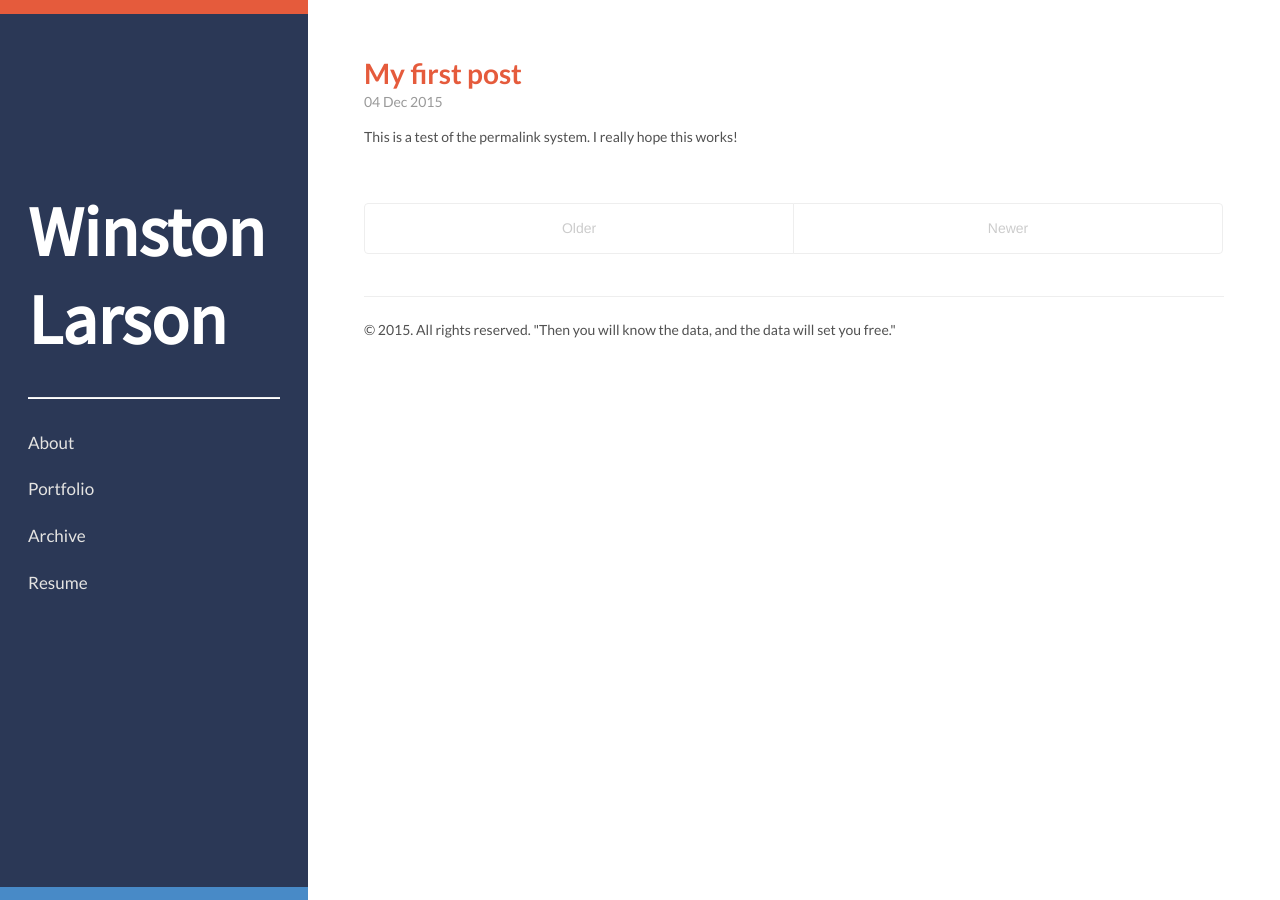
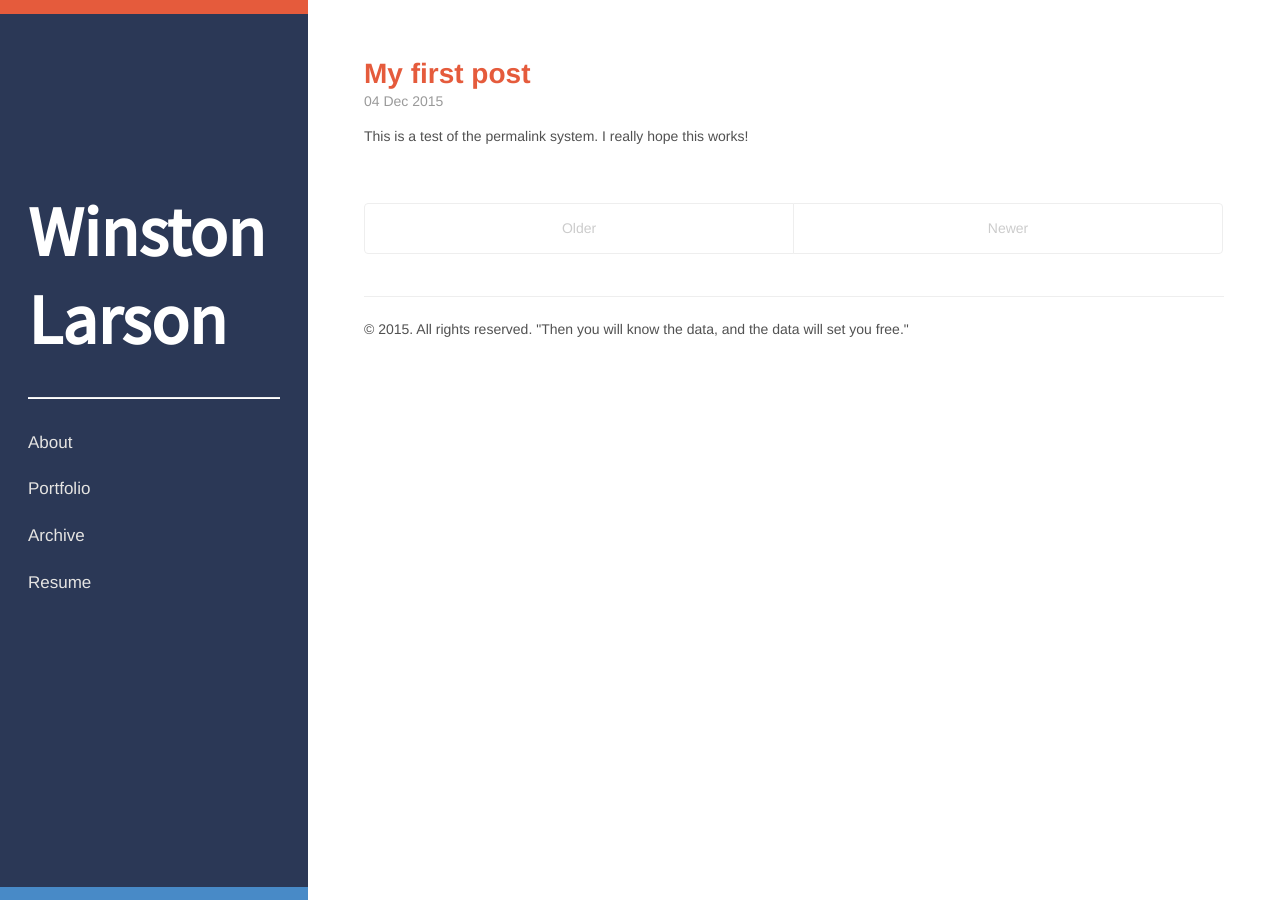
Before and after one commit to winstonlarson/old_website, a Jekyll site: the page built from index.html, in a window 1280 px wide. Built offline with Jekyll 4.4.1, drawn with Linux system fonts in a browser that asks for light colours; some web fonts are replaced; the list of posts is cut into pages by our own code.

Commit message:
fixed fonts

```diff
--- a/_includes/head.html
+++ b/_includes/head.html
@@ -22,6 +22,7 @@
   <link rel="stylesheet" type="text/css" href="//fonts.googleapis.com/css?family=Muli" />
   <link href='https://fonts.googleapis.com/css?family=Lato:400,700,400italic,700italic' rel='stylesheet' type='text/css'>
   <link href='https://fonts.googleapis.com/css?family=Source+Sans+Pro' rel='stylesheet' type='text/css'>
+  <link href='https://fonts.googleapis.com/css?family=Khula:400,700' rel='stylesheet' type='text/css'>
   <!-- Icons -->
   <link rel="apple-touch-icon-precomposed" sizes="144x144" href="{{ site.baseurl }}public/apple-touch-icon-144-precomposed.png">
   <link rel="shortcut icon" href="{{ site.baseurl }}public/favicon.ico">
--- a/public/css/hyde.css
+++ b/public/css/hyde.css
@@ -32,7 +32,7 @@
  */
 
 html {
-  font-family: 'Lato', Helvetica, Arial, sans-serif;
+  font-family: 'Khula', Helvetica, Arial, sans-serif;
 }
 @media (min-width: 48em) {
   html {
```
Also changed, not shown: 11 other files.
